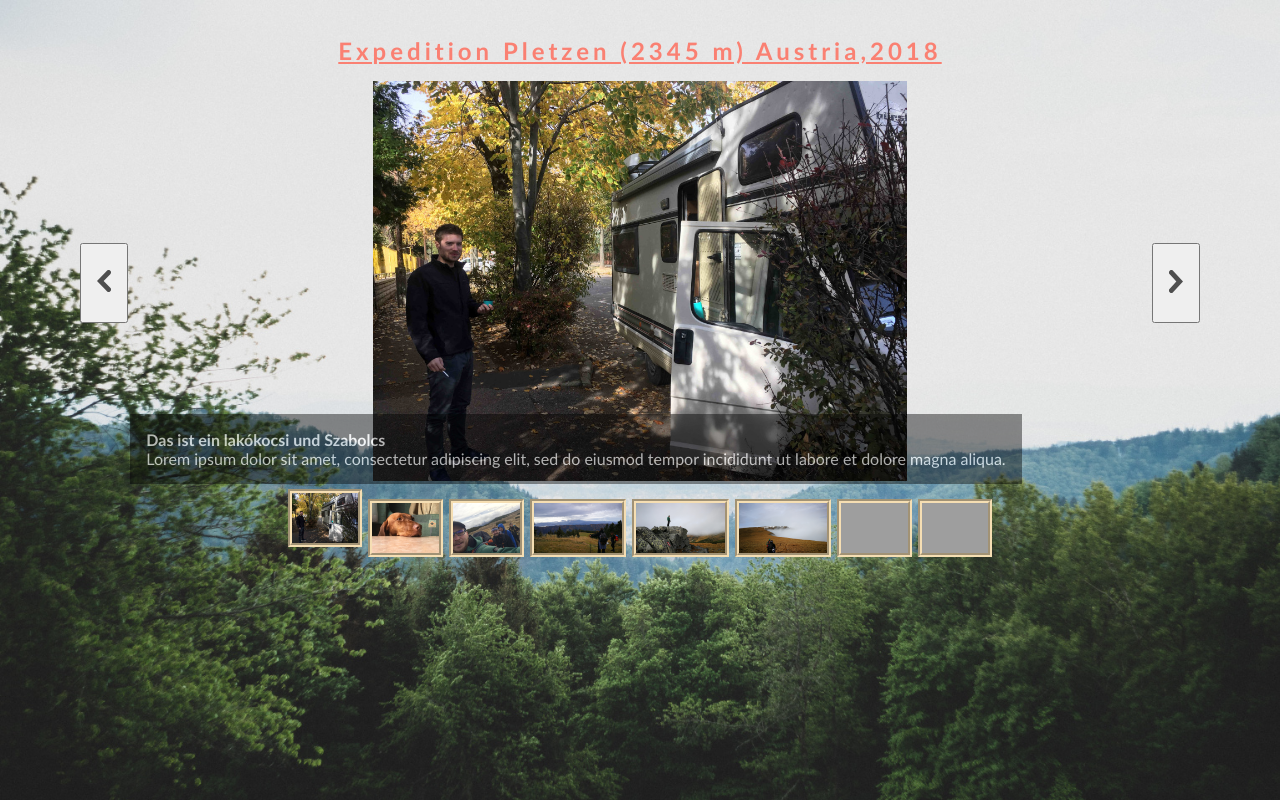
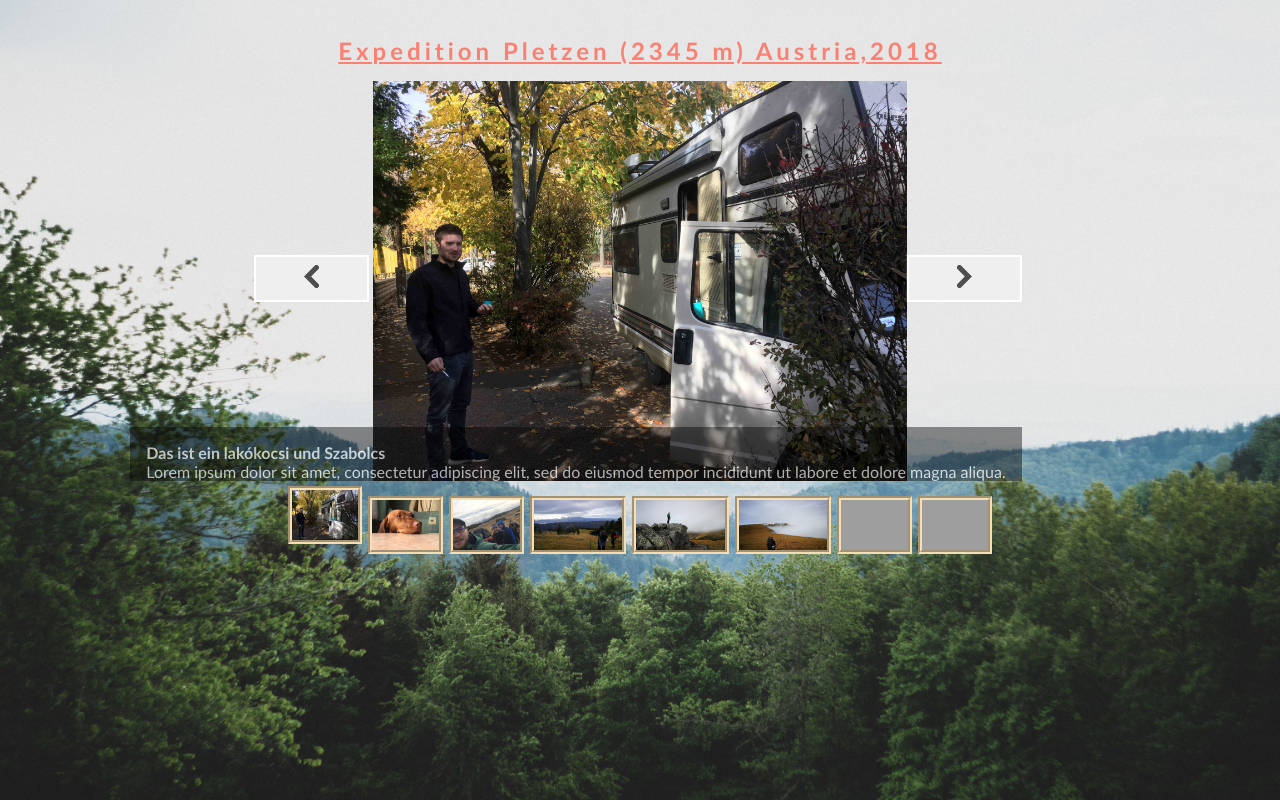
Before and after one commit to Kosztolanyi/kosztolanyi.github.io, a website: page index.html in a window 1280 px wide. Drawn offline with Linux system fonts and the light colour scheme; grey boxes are pictures that could not be loaded.

Commit message:
struggling with css

```diff
--- a/assets/main.js
+++ b/assets/main.js
@@ -126,7 +126,7 @@ let mainImageText = document.querySelector(".opened p");
 mainImageTitle.textContent = images[0].title;
 mainImageText.textContent = images[0].text;
 let mainImage = document.querySelector(".image");
-let imageSelector = document.createElement("img");
+let imageSelector = document.querySelector(".image img");
 imageSelector.setAttribute("src", images[currentImageIndex].src);
 imageSelector.setAttribute("alt", images[currentImageIndex].title);
 mainImage.appendChild(imageSelector);
--- a/assets/style.css
+++ b/assets/style.css
@@ -34,7 +34,7 @@ h1 {
 }
 main {
   display: flex;
-  flex-wrap: wrap;
+  /* flex-wrap: wrap; */
   justify-content: center;
   align-items: center;
   align-content: flex-start;
@@ -49,25 +49,15 @@ main {
 -ms-transform: scale(-1, 1);
 transform: scale(-1, 1);
 }
-.opened {
-  display: flex;
-  width: 80%;
-  flex-wrap: wrap;
+div.image {
+  width: auto;
+  /* flex-wrap: wrap; */
   max-height: 600px;
   height: auto;
+  display: flex;
   justify-content: center;
-  align-content: center;
+  align-items: center;
 
-}
-button {
-  height: 80px;
-  width: 3rem;
-}
-button:hover {
-  cursor: pointer;
-  -webkit-animation: glow 1s ease-in-out infinite alternate;
-  -moz-animation: glow 1s ease-in-out infinite alternate;
-  animation: glow 1s ease-in-out infinite alternate;
 }
 .text {
   background-color: rgba(0, 0, 0, 0.65);
@@ -75,8 +65,11 @@ button:hover {
   position: absolute;
   bottom: 0;
   height: auto;
-  width: auto;
-  padding: 1rem;
+  width: inherit;
+  overflow: none;
+  padding-top: 1rem;
+  padding-left: 1rem;
+  padding-right: 1rem;
   overflow: none;
   opacity: 0.65;
   margin-right: 10%;
@@ -92,6 +85,36 @@ button:hover {
 img.active {
   transform: translate(0, -10px);
 }
+button {
+  -webkit-appearance: none;
+  display:inline-block;
+  padding:0.5em 3em;
+  border:0.16em solid #FFFFFF;
+  margin:0 0.3em 0.3em 0;
+  height: 50%;
+  box-sizing: border-box;
+  text-decoration:none;
+  text-transform:uppercase;
+  font-family:'Roboto',sans-serif;
+  font-weight:400;
+  color:#FFFFFF;
+  text-align:center;
+  transition: all 0.15s;
+  }
+  button:hover{
+  color:#DDDDDD;
+  border-color:#DDDDDD;
+  }
+  button:active{
+  color:#BBBBBB;
+  border-color:#BBBBBB;
+  }
+  @media all and (max-width:30em){
+  button{
+  display:block;
+  margin:0.4em auto;
+  }
+  }
 img.thumbnails:hover {
   cursor: pointer;
 }
--- a/index.html
+++ b/index.html
@@ -14,11 +14,13 @@
         <img src="./assets/arrow.svg" alt="left arrow" />
       </button>
       <div class="opened">
-        <div class="image"></div>
-        <!-- there is an img from js -->
-        <div class="text">
-          <h2>Title</h2>
-          <p>Text</p>
+        <div class="image">
+          <!-- there is an img from js -->
+          <img src="" alt="">
+          <div class="text">
+            <h2 class="image">Title</h2>
+            <p class ="image">Text</p>
+          </div>
         </div>
       </div>
       <button class="arrow right">
```
